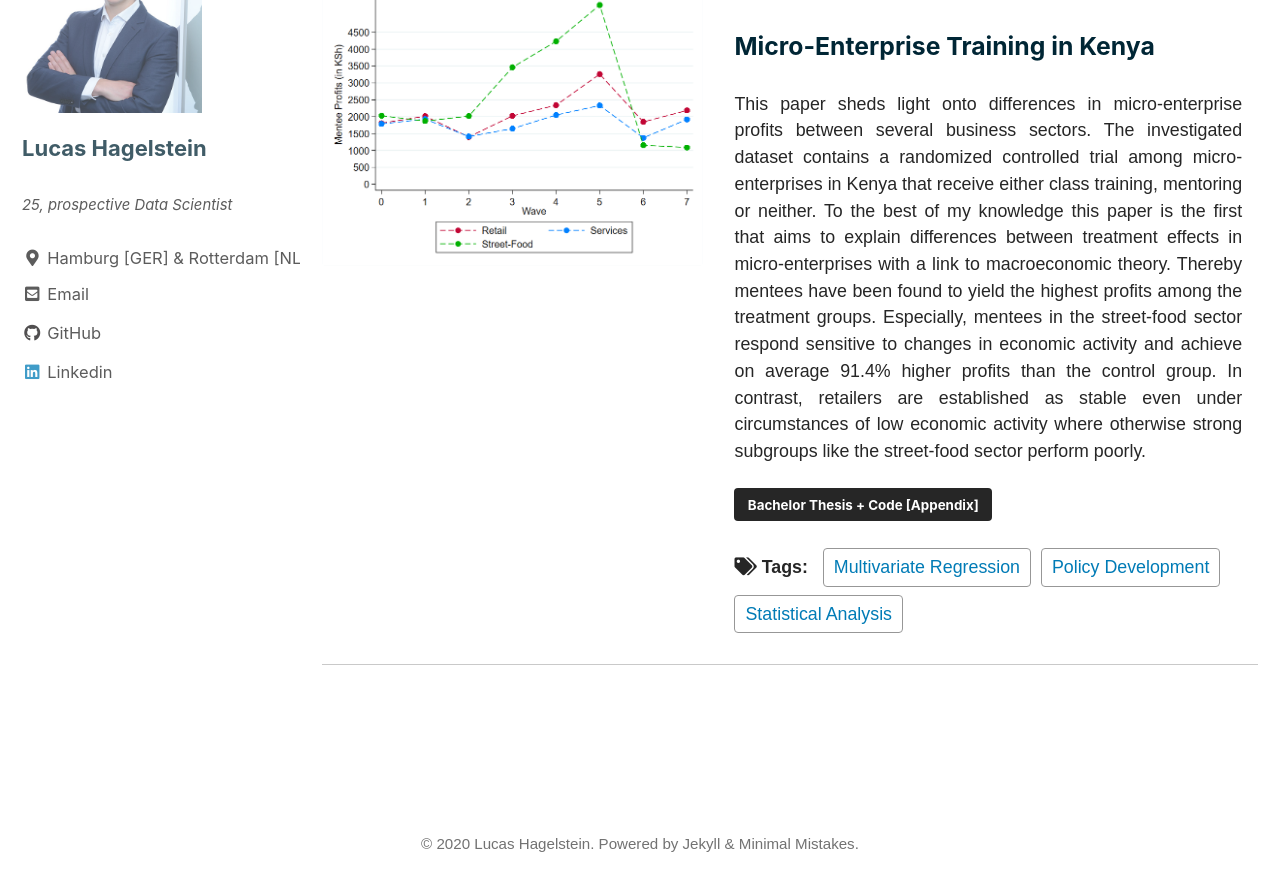
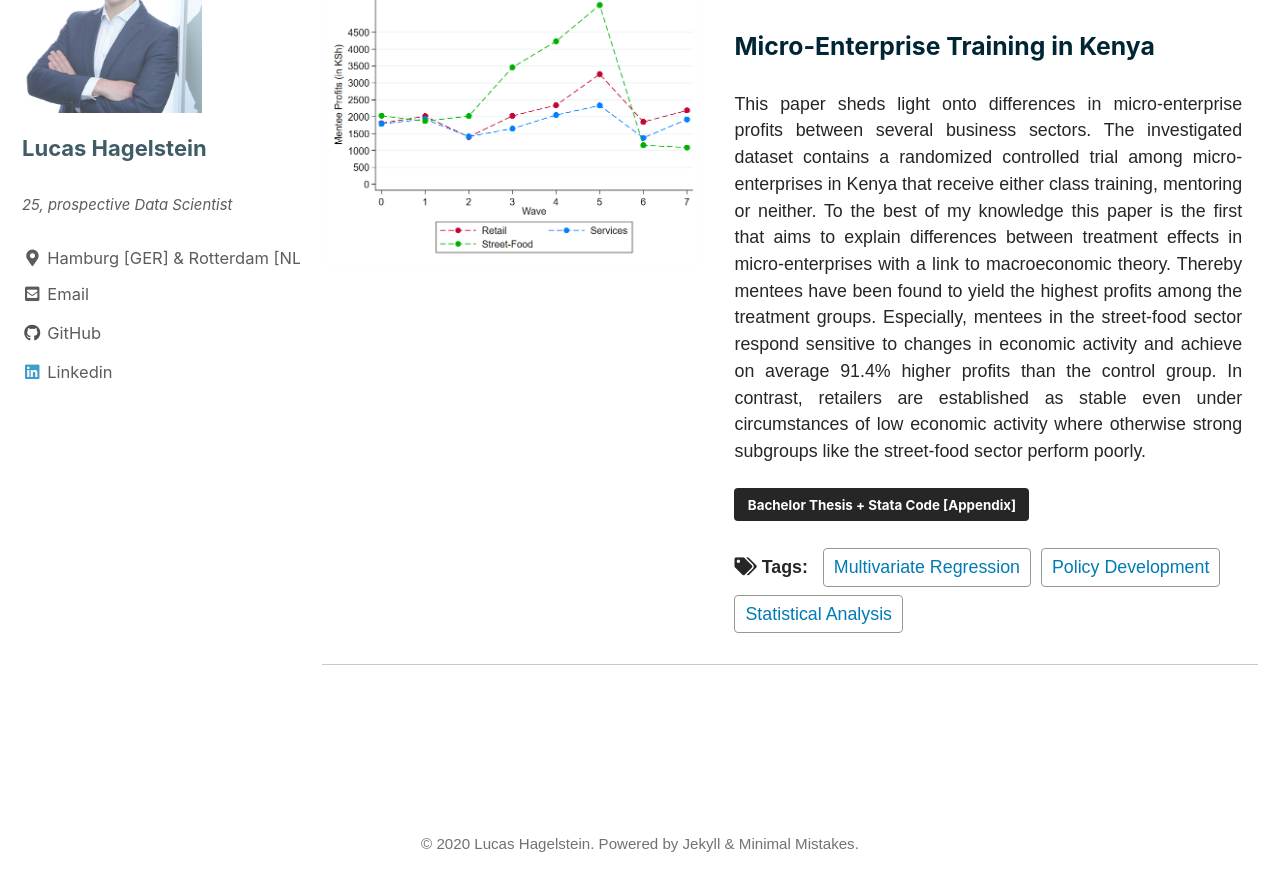
Before and after one commit to LHAGELS/LHAGELS.github.io, a Jekyll site: the page built from _pages/portfolio.md, in a window 1280 px wide and 900 px high, scrolled down 901 px. Shown: the top 891 px of the window. Built offline with Jekyll 4.4.1, drawn with Linux system fonts in a browser that asks for light colours; cached includes are drawn as plain includes; nearby versions of some CDN libraries.

Commit message:
new github

```diff
--- a/_pages/portfolio.md
+++ b/_pages/portfolio.md
@@ -14,8 +14,8 @@ feature_row1:
     alt: "Profits by Business Sectors over time"
     title: "Micro-Enterprise Training in Kenya"
     text: "This paper sheds light onto differences in micro-enterprise profits between several business sectors. The investigated dataset contains a randomized controlled trial among micro-enterprises in Kenya that receive either class training, mentoring or neither. To the best of my knowledge this paper is the first that aims to explain differences between treatment effects in micro-enterprises with a link to macroeconomic theory. Thereby mentees have been found to yield the highest profits among the treatment groups. Especially, mentees in the street-food sector respond sensitive to changes in economic activity and achieve on average 91.4% higher profits than the control group. In contrast, retailers are established as stable even under circumstances of low economic activity where otherwise strong subgroups like the street-food sector perform poorly."
-    url: "/assets/docs/kbosko_CV.pdf"
-    btn_label: "Bachelor Thesis + Code [Appendix]"
+    url: "/assets/docs/bachelor_thesis.pdf"
+    btn_label: "Bachelor Thesis + Stata Code [Appendix]"
     btn_class: "btn--primary"
     tags:
         - Policy Development
```
